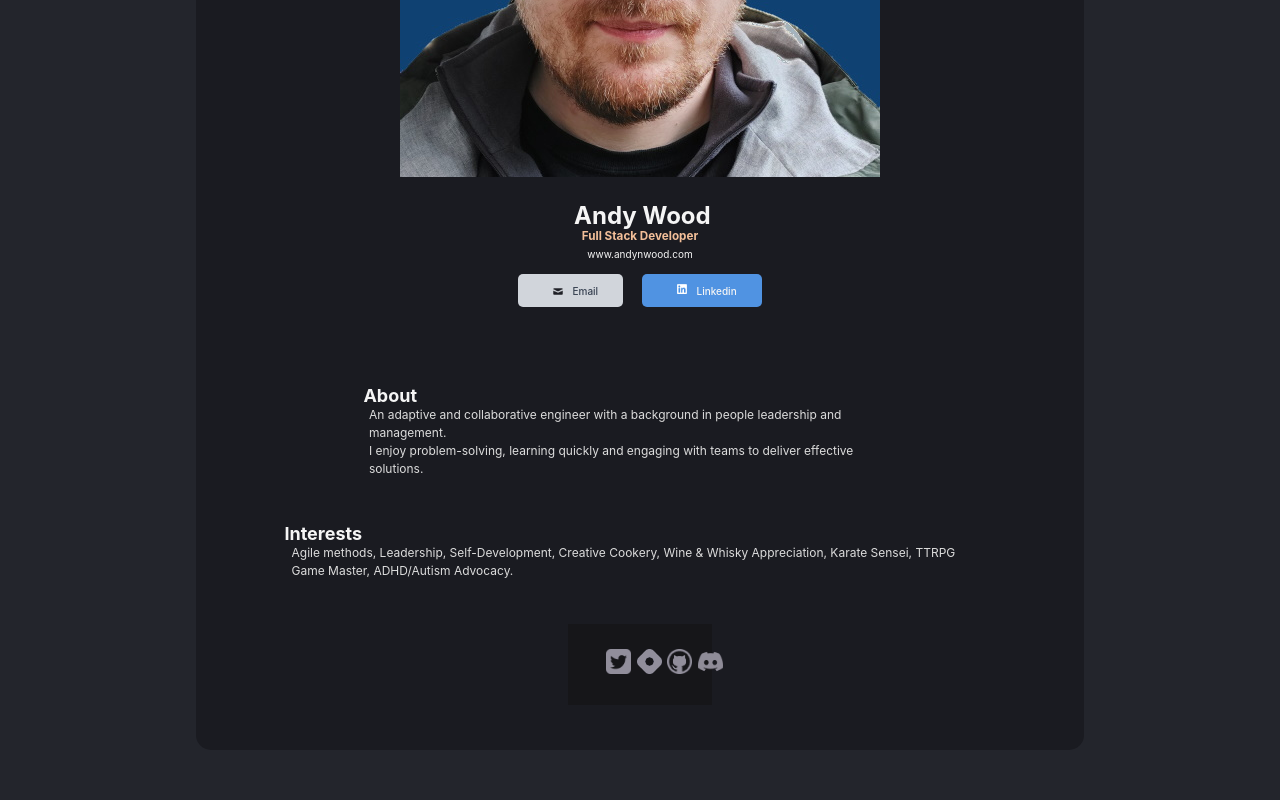
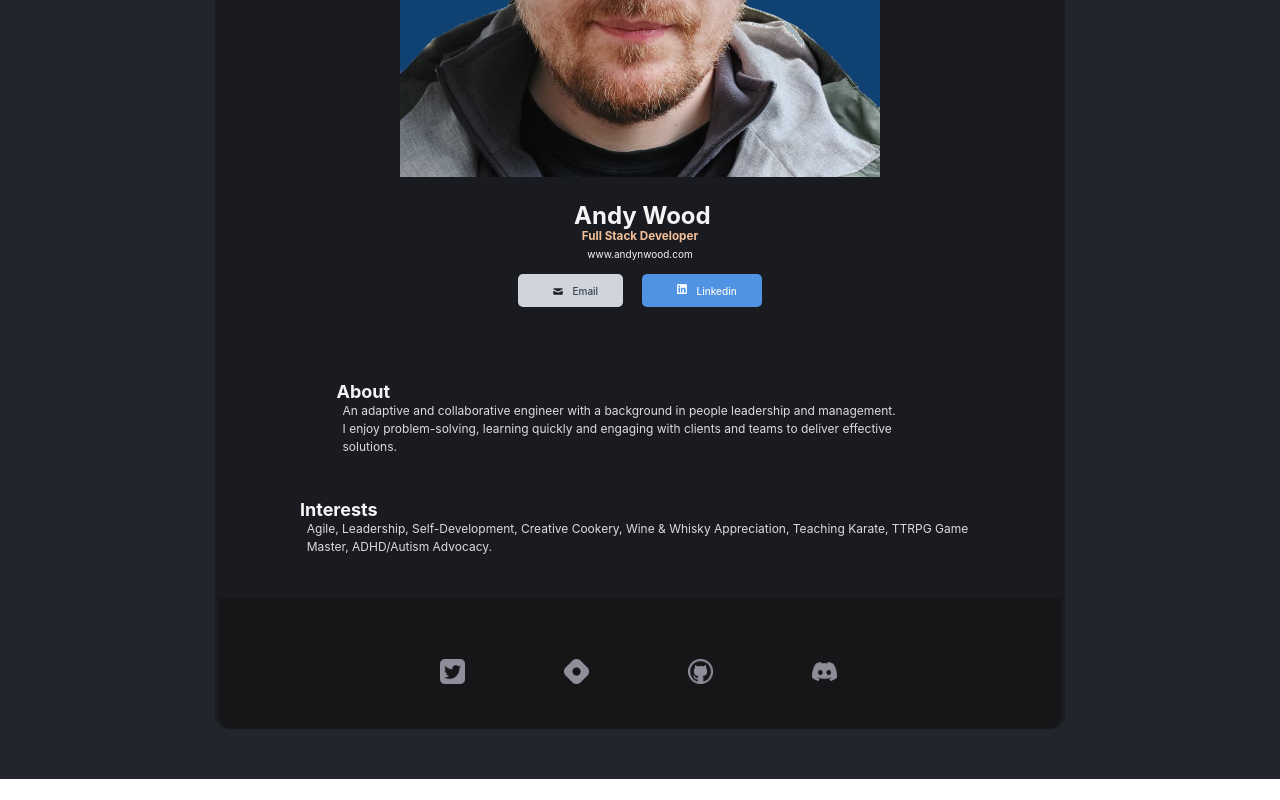
Before and after one commit to TheWoodenMan/twm-business-card, a React (Vite) app: page / in a window 1280 px wide. Shown: the part 353-1153 px from the top of the page. After the commit the page ends 1132 px from the top, so only its background shows below. Built offline with nearby package versions, Linux system fonts and the light colour scheme.

Commit message:
minor style tweak

```diff
--- a/src/components/About.tsx
+++ b/src/components/About.tsx
@@ -10,8 +10,8 @@ function About() {
 				leadership and management.
 			</p>
 			<p>
-				I enjoy problem-solving, learning quickly and engaging with teams to
-				deliver effective solutions.
+				I enjoy problem-solving, learning quickly and engaging with clients and
+				teams to deliver effective solutions.
 			</p>
 		</div>
 	);
--- a/src/components/Interests.tsx
+++ b/src/components/Interests.tsx
@@ -6,9 +6,8 @@ function Interests() {
 		<div className="Interests">
 			<h2>Interests</h2>
 			<p>
-				Agile methods, Leadership, Self-Development, Creative Cookery, Wine &
-				Whisky Appreciation, Karate Sensei, TTRPG Game Master, ADHD/Autism
-				Advocacy.
+				Agile, Leadership, Self-Development, Creative Cookery, Wine & Whisky
+				Appreciation, Teaching Karate, TTRPG Game Master, ADHD/Autism Advocacy.
 			</p>
 		</div>
 	);
--- a/src/index.css
+++ b/src/index.css
@@ -42,15 +42,18 @@ div.Info {
 
 div.Footer {
 	padding: 2%;
-	margin: 0 0 5% 0;
+	margin: 0;
 	background-color: #161619;
+	width: 95%;
+	height: auto;
+	border-radius: 0 0 15px 15px;
 }
 
 div.Footer > div.icon-container {
 	border-radius: 0 0 15px 15px;
 	display: flex;
 	justify-content: space-evenly;
-	padding: 0 0 5% 0;
+	padding: 2% 0;
 	margin: 0 15%;
 }
 
```
